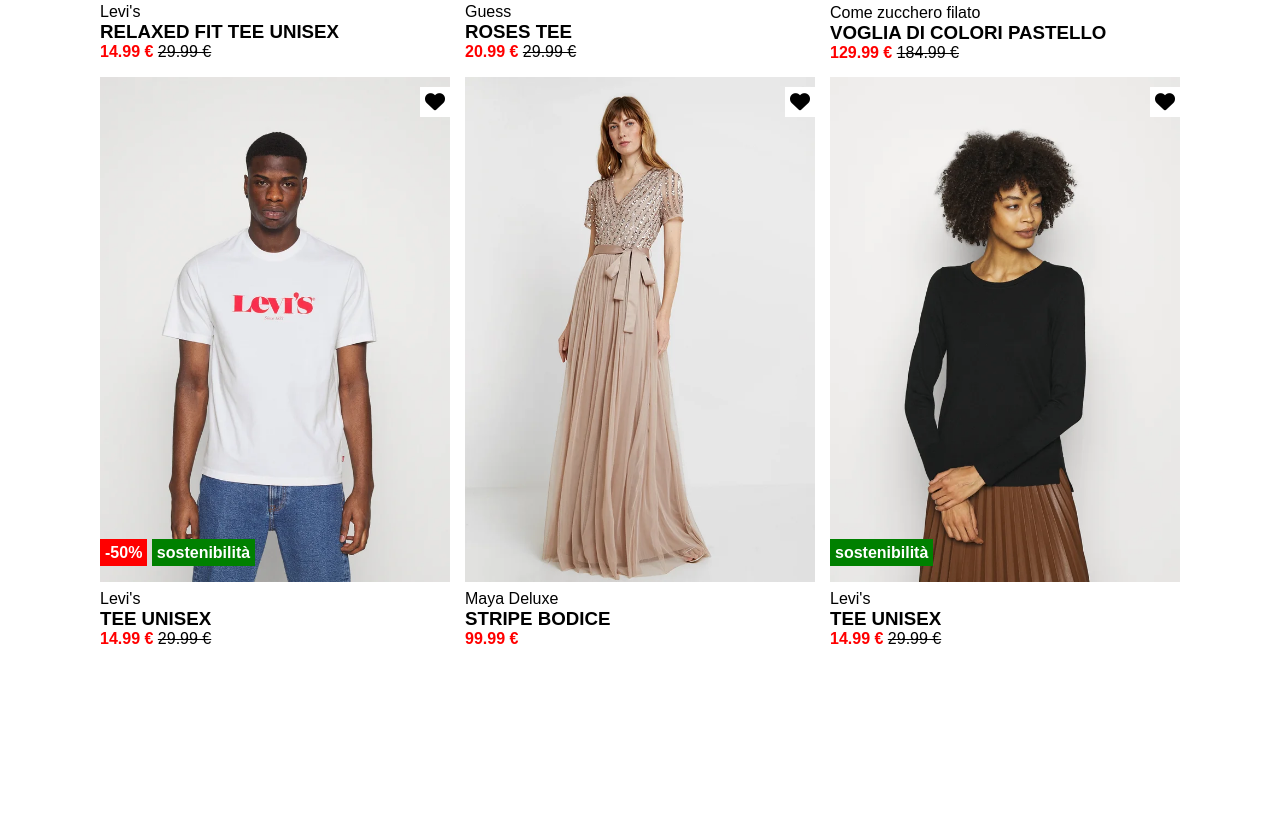
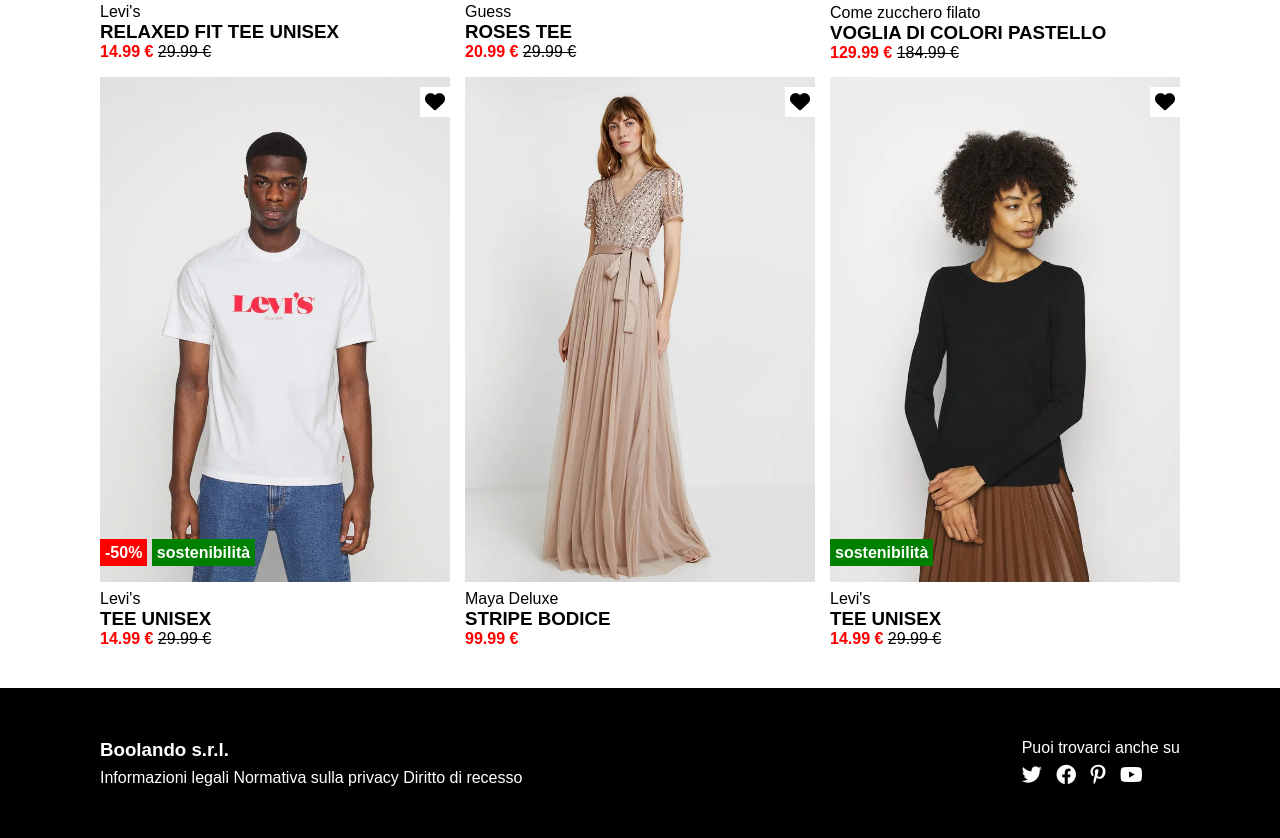
Before and after one commit to Matteo-Nesti/html-css-boolando, a plain HTML site: page index.html in a window 1280 px wide. Shown: the part 600-1438 px from the top of the page. Before the commit the page ends 1248 px from the top, so only its background shows below. Drawn offline with Linux system fonts and the light colour scheme.

Commit message:
fix ticket and add footer

```diff
--- a/css/style.css
+++ b/css/style.css
@@ -19,12 +19,14 @@ body {
 
 header {
     background-color:#ff6900 ;
-    padding: 20px;
+    height: 80px;
     position: fixed;
     left: 0;
     right: 0;
     top: 0;
     z-index: 1;
+    display: flex;
+    align-items: center;
 }
 
 ul {
@@ -185,3 +187,36 @@ main {
 .card>.sixth-product:hover {
     content: url(../img/6b.webp);
 }
+
+/* footer */
+
+footer {
+    height: 150px;
+    background-color: #000;
+    margin-top: 40px;
+    color: #fff;
+}
+
+footer a {
+    color: #fff;
+}
+
+footer >.container {
+    display: flex;
+    justify-content: space-between;
+    align-items: center;
+    height: 100%;
+}
+
+.boolando-info h3 {
+    margin-bottom: 8px;
+}
+
+.boolando-social p{
+    margin-bottom: 8px;
+}
+
+.boolando-social i{
+    font-size: 20px;
+    margin-right: 10px;
+}
--- a/index.html
+++ b/index.html
@@ -155,5 +155,28 @@
         </div>
 
     </main>
+
+
+    <!-- footer -->
+
+
+    <footer>
+        <div class="container">
+            <div class="boolando-info">
+                <h3>Boolando s.r.l.</h3>
+                <a href="#">Informazioni legali</a>
+                <a href="#">Normativa sulla privacy</a>
+                <a href="#">Diritto di recesso</a>
+            </div>
+
+            <div class="boolando-social">
+                <p>Puoi trovarci anche su</p>
+                <i class="fa-brands fa-twitter"></i>
+                <i class="fa-brands fa-facebook"></i>
+                <i class="fa-brands fa-pinterest-p"></i>
+                <i class="fa-brands fa-youtube"></i>
+            </div>
+        </div>
+    </footer>
 </body>
 </html>
```
